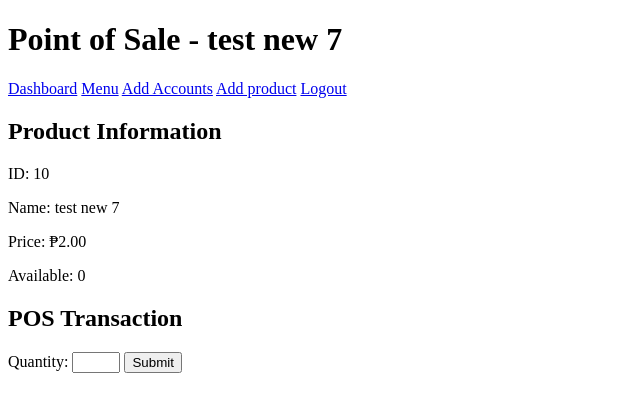
After one commit to Trishee3/resto_dis, a PHP site: page /views/pay.php?id=10 in a window 1280 px wide. The commit adds this page. Shown: the top 412 px of the page, without its empty margins (0-640 px from the left). Run offline with PHP 8.4, Linux system fonts and the light colour scheme; the visitor is signed in with stand-in values (Sample User, id 1); data comes from the database, SQL or seed files in the repository.

Commit message:
added transaction functionality

```diff
--- a/classes/Auth.php
+++ b/classes/Auth.php
@@ -11,7 +11,6 @@ class Auth {
     public function login($username, $password) {
         $user = $this->user->getUserByUsername($username);
         if ($user && password_verify($password, $user['password'])) {
-            $_SESSION['isadmin'] = $user['isadmin'];
             return true;
         }
         return false;
--- a/classes/Product.php
+++ b/classes/Product.php
@@ -1,20 +1,24 @@
 <?php
 
 require_once 'Database.php';
-class Product {
+class Product
+{
     private $conn;
 
-    public function __construct() {
+    public function __construct()
+    {
         $db = new Database();
         $this->conn = $db->connect();
     }
 
-    public function getAllProducts() {
+    public function getAllProducts()
+    {
         $result = $this->conn->query("SELECT * FROM products");
         return $result->fetch_all(MYSQLI_ASSOC);
     }
 
-    public function getProductById($productId) {
+    public function getProductById($productId)
+    {
         $stmt = $this->conn->prepare("SELECT * FROM products WHERE id = ?");
         $stmt->bind_param("i", $productId);
         $stmt->execute();
@@ -23,25 +27,40 @@ class Product {
         return $result;
     }
 
-    public function addProduct($productName, $price, $available) {
+    public function addProduct($productName, $price, $available)
+    {
         $stmt = $this->conn->prepare("INSERT INTO products (product_name, price, available) VALUES (?, ?, ?)");
         $stmt->bind_param("sdi", $productName, $price, $available);
         $stmt->execute();
         $stmt->close();
     }
 
-    public function  updateProduct($productId, $productName, $price, $available) {
+    public function  updateProduct($productId, $productName, $price, $available)
+    {
         $stmt = $this->conn->prepare("UPDATE products SET product_name=?, price=?, available=? WHERE id=?");
         $stmt->bind_param("sdii", $productName, $price, $available, $productId);
         $stmt->execute();
         $stmt->close();
     }
 
-    public function deleteProduct($productId) {
+    public function deleteProduct($productId)
+    {
         $stmt = $this->conn->prepare("DELETE FROM products WHERE id = ?");
         $stmt->bind_param("i", $productId);
         $stmt->execute();
         $stmt->close();
     }
+
+    public function processTransaction($productId, $quantity, $totalCost)
+    {
+        $stmt = $this->conn->prepare("UPDATE products SET available = available - ? WHERE id = ?");
+        $stmt->bind_param("ii", $quantity, $productId);
+        $stmt->execute();
+        $stmt->close();
+
+        $stmt = $this->conn->prepare("INSERT INTO transactions (product_id, quantity, total_cost, transaction_date) VALUES (?, ?, ?, NOW())");
+        $stmt->bind_param("iii", $productId, $quantity, $totalCost);
+        $stmt->execute();
+        $stmt->close();
+    }
 }
-?>
--- a/classes/User.php
+++ b/classes/User.php
@@ -9,10 +9,10 @@ class User {
         $this->conn = $db->connect();
     }
 
-    public function createUser($username, $password, $isadmin) {
+    public function createUser($username, $password) {
         $hashedPassword = password_hash($password, PASSWORD_DEFAULT);
-        $stmt = $this->conn->prepare("INSERT INTO users (username, password, isadmin) VALUES (?, ?, ?)");
-        $stmt->bind_param("ssi", $username, $hashedPassword, $isadmin);
+        $stmt = $this->conn->prepare("INSERT INTO users (username, password) VALUES (?, ?)");
+        $stmt->bind_param("ss", $username, $hashedPassword);
         $stmt->execute();
         $stmt->close();
     }
--- a/views/add-product.php
+++ b/views/add-product.php
@@ -2,11 +2,6 @@
 session_start();
 if (!isset($_SESSION['username'])) {
     header('Location: ./login.php');
-    exit();
-}
-
-if ($_SESSION['isadmin'] !== 1) {
-    header('Location: 403.php');
     exit();
 }
 ?>
--- a/views/delete-product.php
+++ b/views/delete-product.php
@@ -2,11 +2,6 @@
 session_start();
 if (!isset($_SESSION['username'])) {
     header('Location: ./login.php');
-    exit();
-}
-
-if ($_SESSION['isadmin'] !== 1) {
-    header('Location: 403.php');
     exit();
 }
 
--- /dev/null
+++ b/views/pay.php
@@ -0,0 +1,90 @@
+<?php
+session_start();
+
+if (!isset($_SESSION['username'])) {
+    header('Location: ./login.php');
+    exit();
+}
+
+require_once '../classes/Product.php';
+
+// Check if the product ID is provided in the URL
+if (!isset($_GET['id'])) {
+    header('Location: ./menu.php');
+    exit();
+}
+
+$product = new Product();
+$productID = $_GET['id'];
+$selectedProduct = $product->getProductById($productID);
+
+// Check if the product with the given ID exists
+if (!$selectedProduct) {
+    header('Location: ./menu.php');
+    exit();
+}
+
+// Handle POS transaction on form submission
+if ($_SERVER['REQUEST_METHOD'] === 'POST') {
+    // Assuming you have a method like 'processTransaction' in your Product class
+    $quantity = isset($_POST['quantity']) ? intval($_POST['quantity']) : 0;
+
+    if ($quantity > 0 && $quantity <= $selectedProduct['available']) {
+        $totalCost = $quantity * $selectedProduct['price'];
+
+        // Process the transaction (update quantities, record the sale, etc.)
+        $product->processTransaction($productID, $quantity, $totalCost);
+
+        // Redirect to a success page or show a success message
+        header('Location: ./success.php');
+        exit();
+    } else {
+        $errorMessage = 'Invalid quantity or insufficient stock.';
+    }
+}
+?>
+
+<!DOCTYPE html>
+<html lang="en">
+
+<head>
+    <meta charset="UTF-8">
+    <meta name="viewport" content="width=device-width, initial-scale=1.0">
+    <title>POS - <?php echo $selectedProduct['product_name']; ?></title>
+    <style>
+        /* Add your POS styles here */
+    </style>
+</head>
+
+<body>
+    <h1>Point of Sale - <?php echo $selectedProduct['product_name']; ?></h1>
+    <?php include 'sidebar.php'; ?>
+
+    <div>
+        <h2>Product Information</h2>
+        <p>ID: <?php echo $selectedProduct['id']; ?></p>
+        <p>Name: <?php echo $selectedProduct['product_name']; ?></p>
+        <p>Price: ₱<?php echo number_format($selectedProduct['price'], 2, '.', ','); ?></p>
+        <p>Available: <?php echo $selectedProduct['available']; ?></p>
+        <!-- Add additional product details as needed -->
+    </div>
+
+    <!-- POS Form -->
+    <div>
+        <h2>POS Transaction</h2>
+        <form method="post">
+            <label for="quantity">Quantity:</label>
+            <input type="number" name="quantity" min="1" max="<?php echo $selectedProduct['available']; ?>" required>
+            <button type="submit">Submit</button>
+        </form>
+
+        <?php if (isset($errorMessage)) : ?>
+            <p style="color: red;"><?php echo $errorMessage; ?></p>
+        <?php endif; ?>
+    </div>
+
+    <!-- Add your POS functionality and interface here -->
+
+</body>
+
+</html>
--- a/views/sidebar.php
+++ b/views/sidebar.php
@@ -3,15 +3,10 @@ if (!isset($_SESSION['username'])) {
     header('Location: ./login.php');
     exit();
 }
-    if($_SESSION['isadmin'] === 1){
 ?>
-        <a href="dashboard.php">Dashboard</a>
-        <a href="add-account.php">Add Accounts</a>
-        <a href="add-product.php">Add product</a>
-<?php
-    }else{?>
-        <a href="menu.php">Menu</a>
-    <?php
-    }
-?>
+<a href="dashboard.php">Dashboard</a>
+<a href="menu.php">Menu</a>
+<a href="add-account.php">Add Accounts</a>
+<a href="add-product.php">Add product</a>
+
 <a href="logout.php">Logout</a>
```
Also changed, not shown: actions/login-action.php (+0 -8 lines), actions/product-action.php (+7 -1 lines), views/add-account.php (+1 -6 lines), views/dashboard.php (+2 -7 lines), views/edit-product.php (+1 -12 lines), views/login.php (+1 -7 lines), views/menu.php (+43 -4 lines).
